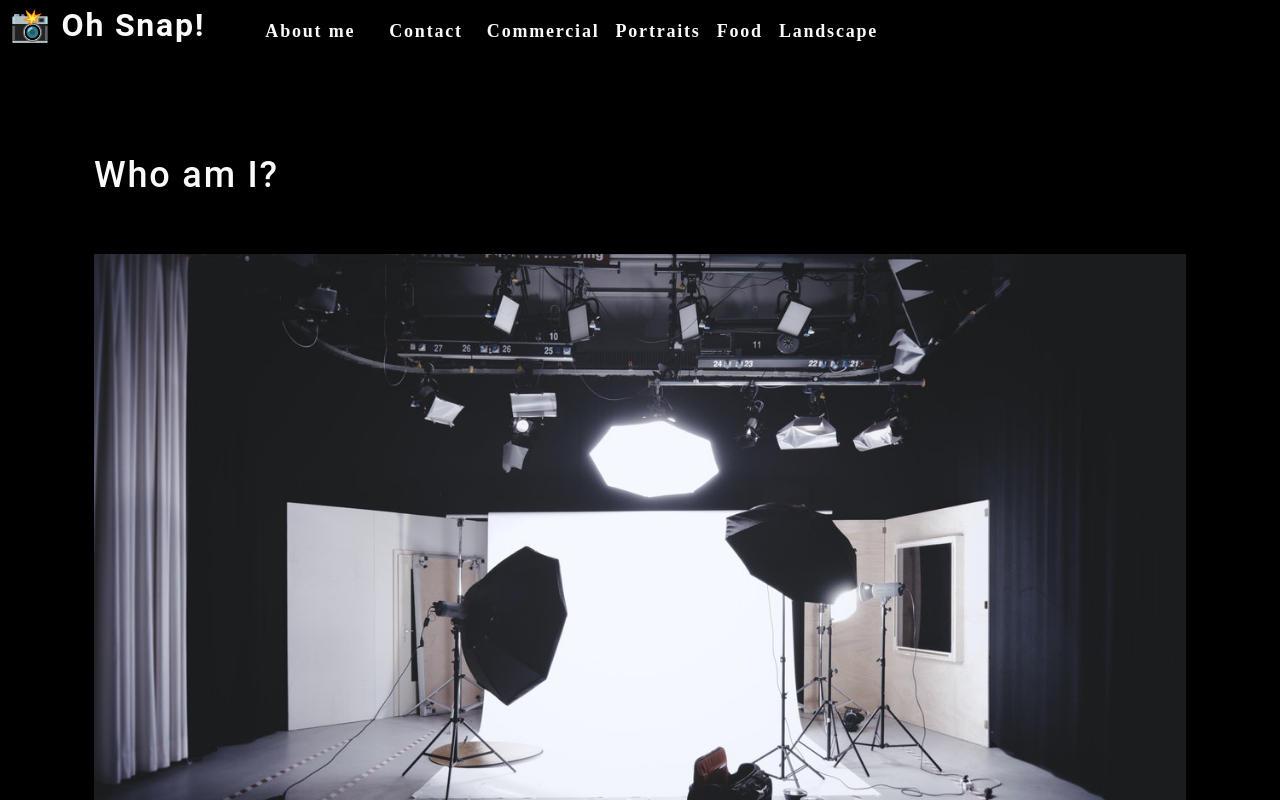
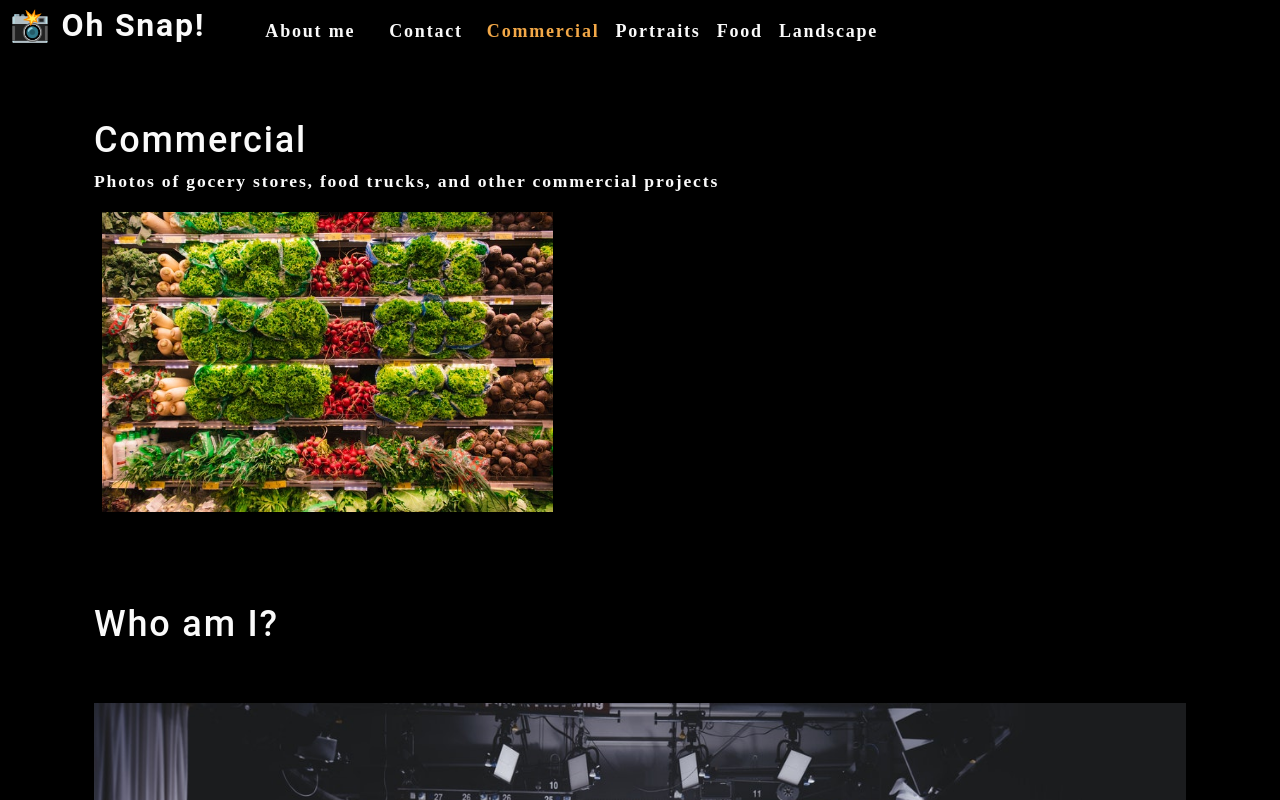
Before and after one commit to PrimalOrB/oh_snap, a React (Create React App) app: page / in a window 1280 px wide. Shown: the top 800 px of the page. Built offline with nearby package versions, Linux system fonts and the light colour scheme.

Commit message:
add conditional formatting to nav, and doc title

```diff
--- a/src/App.js
+++ b/src/App.js
@@ -1,14 +1,32 @@
 import './App.css';
+import { useState } from 'react'
+import Nav from './components/Nav/'
 import About from './components/About/'
-import Nav from './components/Nav/'
+import Gallery from './components/Gallery/'
 
 
 function App() {
+  const [ categories ] = useState( [
+    { name: 'commercial', description: 'Photos of grocery stores, food trucks, and other commercial projects' },
+    { name: 'portraits', description: 'Portraits of people in my life' },
+    { name: 'food', description: 'Delicious delicacies' },
+    { name: 'landscape', description: 'Fields, farmhouses, waterfalls, and the beauty of nature' },
+  ] );
+
+  const [ currentCategory, setCurrentCategory ] = useState( categories[0] );
+
   return (
     <div>
-      <Nav />
+      <Nav
+        categories={ categories }
+        setCurrentCategory={ setCurrentCategory }
+        currentCategory={ currentCategory }
+      />
       <main>
-        <About />
+        <div>
+          <Gallery />
+          <About />
+        </div>
       </main>
     </div>
   );
--- /dev/null
+++ b/src/components/Gallery/index.js
@@ -0,0 +1,24 @@
+import { capitalizeFirstLetter } from '../../utils/helpers'
+import photo from '../../assets/small/commercial/0.jpg'
+
+function Gallery( props ) {
+    const currentCategory = {
+        name: 'commercial',
+        description: 'Photos of gocery stores, food trucks, and other commercial projects'
+    }
+  return (
+    <section>
+      <h1>{ capitalizeFirstLetter( currentCategory.name ) }</h1>
+      <p>{ currentCategory.description }</p>
+      <div className="flex-row">
+          <img
+            src={photo}
+            alt="Commercial Example"
+            className="img-thumbnail mx-1"
+          />
+      </div>
+    </section>
+  );
+}
+
+export default Gallery;
--- a/src/components/Nav/index.js
+++ b/src/components/Nav/index.js
@@ -1,20 +1,20 @@
-import React from "react";
+import { useState, useEffect } from "react";
 import { capitalizeFirstLetter } from "../../utils/helpers";
 
-function Nav() {
-  const  categories = [
-    { name: 'commercial', description: 'Photos of grocery stores, food trucks, and other commercial projects' },
-    { name: 'portraits', description: 'Portraits of people in my life' },
-    { name: 'food', description: 'Delicious delicacies' },
-    { name: 'landscape', description: 'Fields, farmhouses, waterfalls, and the beauty of nature' }
-  ];
+function Nav( props ) {
 
-  const handleClick = () => {
-    console.log("click handled")
-  }
+    const {
+        categories = [],
+        setCurrentCategory,
+        currentCategory,
+    } = props;
+
+    useEffect( () => {
+        document.title = capitalizeFirstLetter( currentCategory.name )
+    }, [ currentCategory ] )
 
       return (
-    <header data-testid="header" className="flex-row px-1">
+        <header className="flex-row px-1">
           <h2>
             <a data-testid="link" href="/">
               <span role="img" aria-label="camera"> 📸</span> Oh Snap!
@@ -23,24 +23,20 @@
           <nav>
             <ul className="flex-row">
               <li className="mx-2">
-            <a data-testid="about" href="#about" onClick={ () => handleClick() }>
+                <a data-testid="about" href="#about">
                   About me
                 </a>
               </li>
-          <li className={ "mx-2" }>
-            <span onClick={ () => handleClick() }>
-              Contact
-            </span>
+              <li className="mx-2">
+                <span>Contact</span>
               </li>
-          {
-            categories.map( ( category ) => (
-              <li className="mx-1" key={category.name} >
-                <span onClick={ () => { handleClick(); } }>
+              { categories.map( ( category ) => (
+                <li className={ `mx-1 ${ currentCategory.name === category.name && 'navActive' }` } key={ category.name }>
+                  <span onClick={ () => { setCurrentCategory( category ) } }>
                     { capitalizeFirstLetter( category.name ) }
                   </span>
                 </li>
-            ))
-          }
+              ) ) }
             </ul>
           </nav>
         </header>
```
Lines whose indentation alone changed are shown as unchanged.
